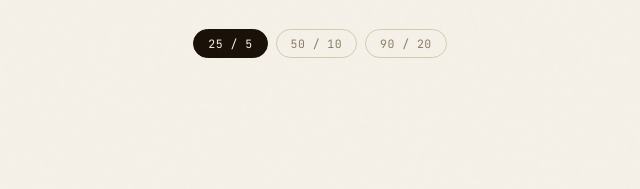
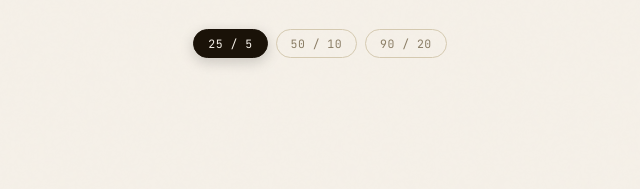
Before and after one commit to EvilDark1630/portafolio-github-mirandaulloa, a plain HTML site: page index.html in a window 1280 px wide. Shown: the part 565-754 px from the top of the page, 320-960 px from the left. Drawn offline with nearby package versions, Linux system fonts and the light colour scheme; a web font is replaced by a local one.

Commit message:
mejora del css
resaltar modo activo en los botones de selección

```diff
--- a/css/styles.css
+++ b/css/styles.css
@@ -212,6 +212,7 @@ main {
   background: var(--text);
   border-color: var(--text);
   color: var(--bg);
+   box-shadow: 0 4px 14px rgba(0, 0, 0, 0.18);
 }
 
 /* ---------- Footer ---------- */
```
